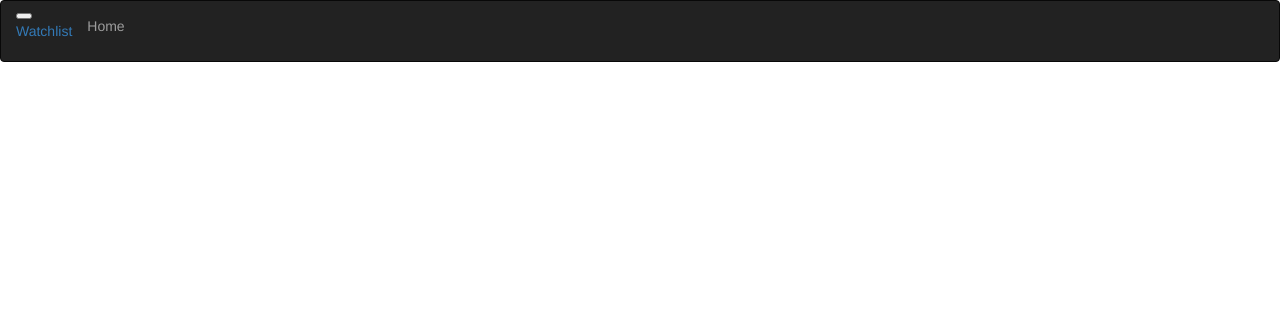
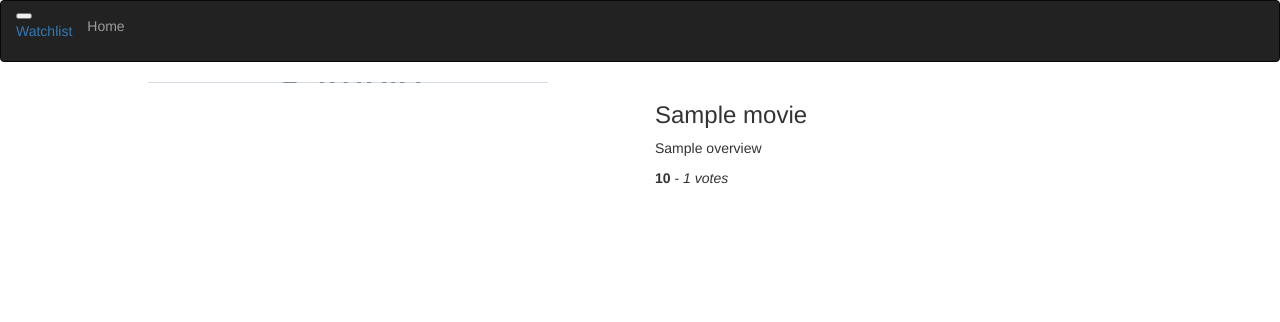
Before and after one commit to DennisNjeru9/Watchlist, a Flask app: template app/templates/movie.html in a window 1280 px wide. Shown: the top 322 px of the page. Run offline with Flask 2, Linux system fonts and the light colour scheme; the template is opened without the code that fills it: most values are stand-ins (such as "Sample title", 1, 10 or a date in 2020); grey boxes marked "Sample" are stand-in pictures; some libraries are stand-ins or nearby versions.

Commit message:
update movie html page to include two columns of movie poster and movie details.

```diff
--- a/app/templates/movie.html
+++ b/app/templates/movie.html
@@ -1 +1,17 @@
 {% extends 'base.html' %}
+
+<!-- Content block -->
+{% block content %}
+<div class="container">
+    <!-- Poster background -->
+    <div class="row">
+        <div class="col-xs-6 col-sm-6 col-md-6 col-lg-6 posterPath" style="background: url({{movie.poster}}) no-repeat center center"></div>
+        <div class="col-xs-6 col-sm-6 col-md-6 col-lg-6 movie-details">
+            <h3>{{movie.title}}</h3>
+
+            <p class="overview">{{ movie.overview }}</p>
+            <p class="ratings"> <b>{{ movie.vote_average }}</b> - <i>{{ movie.vote_count }} votes </i></p>
+        </div>
+    </div>
+</div>
+{% endblock %}
```
